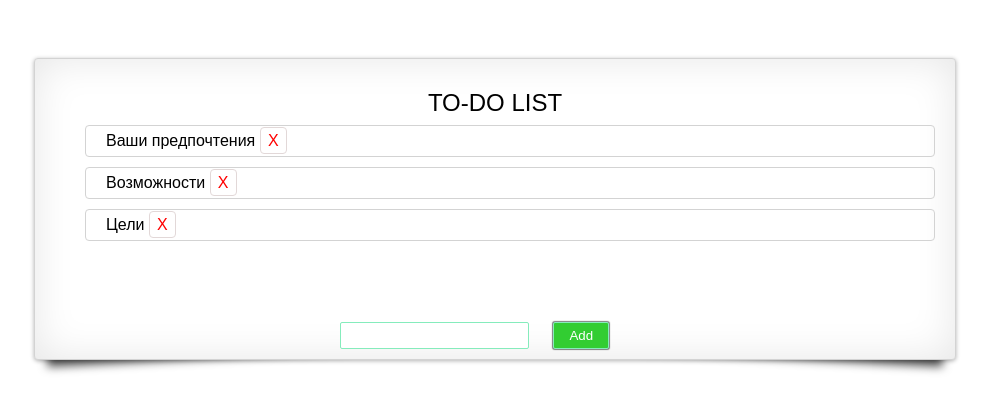
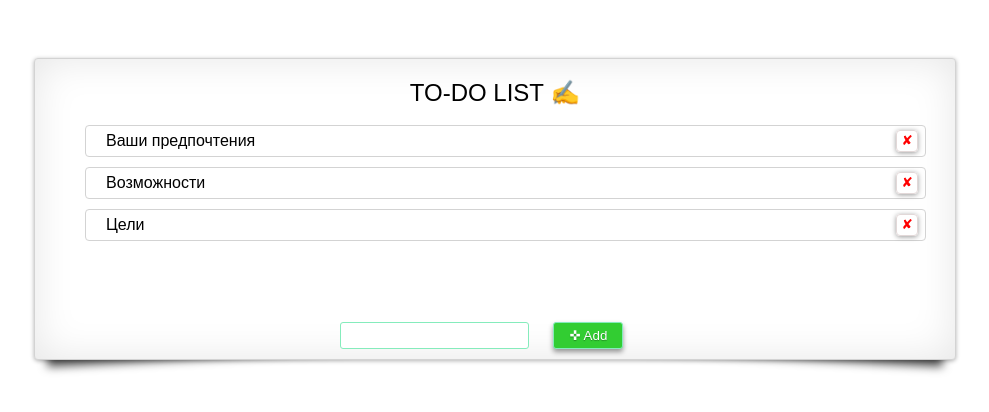
Before and after one commit to tsindiaikinal/to-do-vinila-, a plain HTML site: page index.html in a window 1280 px wide. Shown: the whole page, without its empty margins (145-1134 px from the left). Drawn offline with Linux system fonts and the light colour scheme.

Commit message:
add style buttons

```diff
--- a/css/style.css
+++ b/css/style.css
@@ -7,7 +7,6 @@ h2 {
   text-transform: uppercase;
   font-weight:normal;
   text-align: center;
-  padding-top: 10px;
   padding-bottom: 30px;
 }
 
@@ -48,12 +47,11 @@ ul {
   width: 100%;
   position: absolute;
   top: 40px;
-  /* left: 25px; */
   list-style: none;
 }
 
 li {
-  width: 90%;
+  width: 89%;
   margin: 10px 10px 5px;
   height: 30px;
   line-height: 30px;
@@ -74,7 +72,6 @@ li {
 
 input {
   border: none;
-
 }
 
 input:focus {
@@ -87,9 +84,13 @@ input:focus {
 
 .item-value,
 .item-add {
-  border-radius: 2px;
+  border-radius: 3px;
   display: inline-block;
   margin-left: 20px;
+}
+
+button::-moz-focus-inner {
+  outline: none;
 }
 
 .item-value:focus {
@@ -98,30 +99,82 @@ input:focus {
 }
 
 .item-add {
-  /* text-transform: uppercase; */
+  position: relative;
   padding: 5px 15px 5px;
   border: 1px solid rgb(133, 236, 188);
-  box-shadow: 0 0 1px 1px rgba(0,0,0,0.5);
+  box-shadow: 0 3px 5px rgba(0,0,0,0.4);
   background-color: #32cd32;
   color: #fff;
+  text-shadow: 0 1px 1px rgba(0,0,0,0.3);
+  overflow: hidden;
+  transition: .6s;
   }
 
 
+  .item-add:active {
+    border: none;
+    border-bottom: -5px;
+    box-shadow: none;
+  }
 
-.item-add:focus {
-  background-color: #0f0;
+  .item-add::before {
+    content: '';
+    display: block;
+    position: absolute;
+    background: rgba(255,255, 255, 0.5);
+    width: 60px;
+    height: 100%;
+    left: 0;
+    top: 0;
+    opacity: .5;
+    filter: blur(30px);
+    transform: translateX(-130px) skewX(-15deg);
+  }
+
+  .item-add:hover {
+    background: #338833;
+  }
+
+  .item-add:hover::before {
+    transform: translateX(300px) skewX(-15deg);
+    opacity: 1;
+    transition: 1s;
+  }
+
+  .item-add::after {
+    content: '';
+    display: block;
+    position: absolute;
+    background: rgba(255,255, 255, 0.2);
+    width: 30px;
+    height: 100%;
+    left: 30px;
+    top: 0;
+    opacity: 0;
+    filter: blur(30px);
+    transform: translateX(-100px) scaleX(-15deg);
+
 }
 
 span {
   display: inline-block;
-  width: 25px;
-  height: 25px;
+  position: absolute;
+  margin-top: 4px;
+  right: 8%;
+  width: 20px;
+  height: 20px;
   border: 1px solid #e2d8d8;
   border-radius: 4px;
+  box-shadow: 0 1px 5px rgba(0,0,0,0.4);
   font-family: sans-serif;
+  font-size: 0.85rem;
   color: red;
-  /* margin-left: 50px; */
   text-align: center;
-  line-height: 25px;
+  line-height: 20px;
   cursor: pointer;
 }
+
+span:active {
+  box-shadow: none;
+  transition: .5s;
+}
--- a/index.html
+++ b/index.html
@@ -13,17 +13,17 @@
         <script src="js/script.js"></script>
    <script type="text/template" id="wrapper-todo">
         <div id="todo-content">
-            <h2>To-do list</h2>
+            <h2>To-do list ✍</h2>
                <ul class="item-list"></ul>
                 <div class="item-controlls">
                     <input type="text" name="" class="item-value">
-                    <button class="item-add">Add</button>
+                    <button class="item-add">✜ Add</button>
                 </div>
         </div>
     </script>
    <script type="text/template" id="list-todo">
         <% for (var i = 0; i < data.length; i++) { %>
-            <li ><%= data[i] %> <span data-value="<%= data[i] %>" class="item-delete">X</span></li><% }; %>
+            <li ><%= data[i] %> <span data-value="<%= data[i] %>" class="item-delete">✘</span></li><% }; %>
     </script>
 </body>
 </html>
--- a/js/script.js
+++ b/js/script.js
@@ -52,8 +52,8 @@ function Controller(model, view) {
     view.elements.listContainer.on('click', '.item-delete', removeItems);
     function removeItems() {
         var item = $(this).attr('data-value');
-        console.log($(this));
-        console.log(item);
+        // console.log($(this));
+        // console.log(item);
         model.removeItem(item);
             view.renderList(model.data);
         }
```
